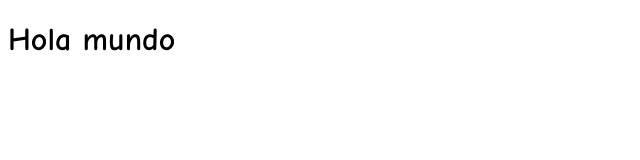
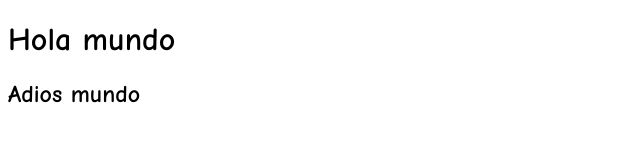
Before and after one commit to DavidSanchez2002/ProyectoWebGit, a plain HTML site: page index.html in a window 1280 px wide. Shown: the whole page, without its empty margins (0-640 px from the left). Drawn offline with Linux system fonts and the light colour scheme.

Commit message:
Segunda version Con un adios mundo

```diff
--- a/estilos.css
+++ b/estilos.css
@@ -2,3 +2,7 @@ h1{
 	font-family: 'Comic sans ms';
 
 }
+h2{
+	font-family: 'Comic sans ms';
+
+}
--- a/index.html
+++ b/index.html
@@ -6,5 +6,6 @@
 </head>
 <body>
 <h1>Hola mundo</h1>
+<h2>Adios mundo</h2>
 </body>
 </html>
```
